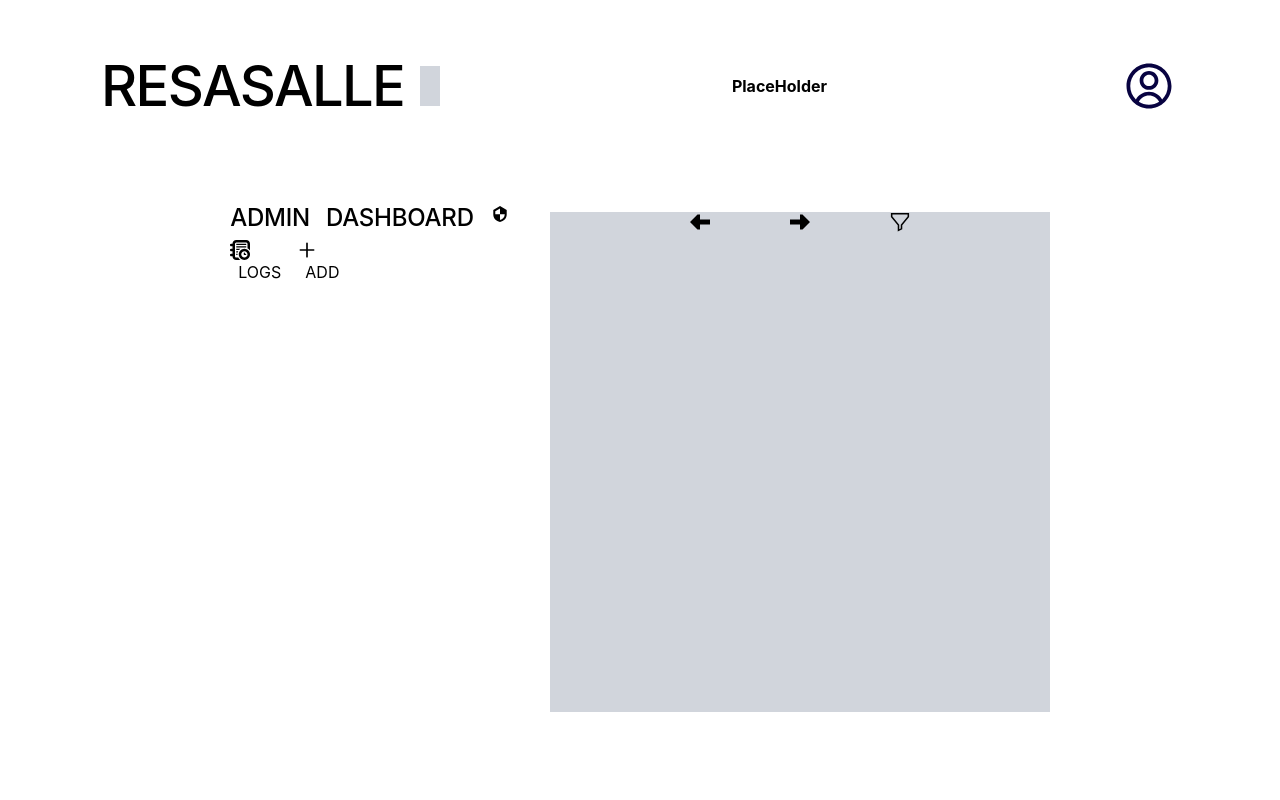
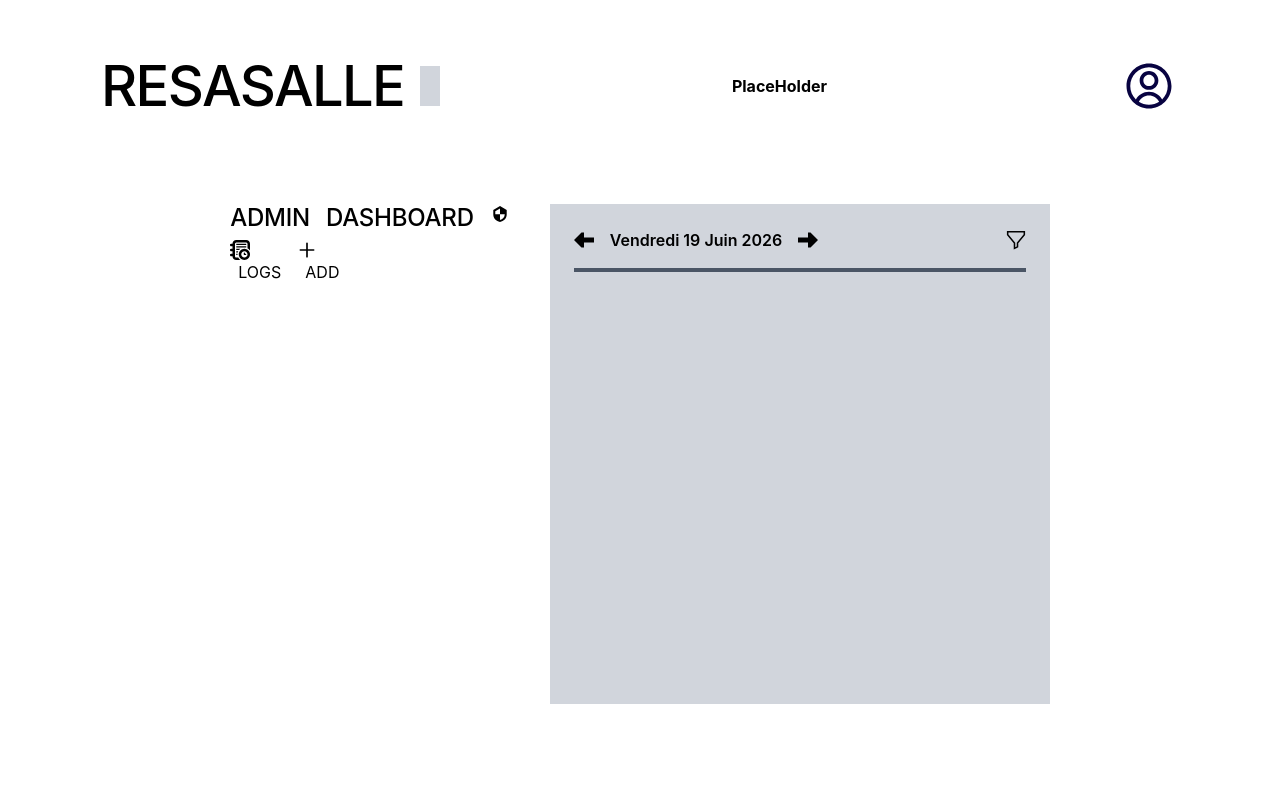
Before and after one commit to hugo-glt/RESASALLE, a Vue app in the folder frontend/: page /dashboard in a window 1280 px wide. Shown: the top 800 px of the page. Built offline with nearby package versions, Linux system fonts and the light colour scheme; what v-calendar would draw is missing.

Commit message:
feat(FeedBox): Date display on feed

```diff
--- a/frontend/src/layouts/FeedBox.vue
+++ b/frontend/src/layouts/FeedBox.vue
@@ -1,16 +1,34 @@
 <script setup lang="ts">
+import { ref, computed } from 'vue'
 const emit = defineEmits<{ (e: 'toggle-filter'): void }>()
+
+const currentDate = ref(new Date())
+
+const formattedDate = computed(() =>
+    currentDate.value.toLocaleDateString('fr-FR', {
+        weekday: 'long',
+        day: 'numeric',
+        month: 'long',
+        year: 'numeric',
+    })
+)
 </script>
 
 <template>
-    <section class="w-125 h-125 bg-gray-300 relative">
-        <div class="flex justify-center gap-20 mt-2">
+    <section class="w-125 h-125 bg-gray-300 relative p-6">
+    <div class="flex items-center justify-between">
+        <!-- Flèches à gauche -->
+        <div class="flex items-center gap-4">
             <img src="../assets/icons/arrow-left-svgrepo-com.svg" class="w-5 h-5" />
+            <span class="font-semibold capitalize">{{ formattedDate }}</span>
             <img src="../assets/icons/arrow-right-svgrepo-com.svg" class="w-5 h-5" />
-            <button @click="emit('toggle-filter')" class="cursor-pointer">
-                <img src="../assets/icons/funnel-sort-svgrepo-com.svg" class="w-5 h-5" />
-            </button>
         </div>
-    <!-- ... -->
-    </section>
+
+        <!-- Funnel à droite -->
+        <button @click="emit('toggle-filter')" class="cursor-pointer">
+            <img src="../assets/icons/funnel-sort-svgrepo-com.svg" class="w-5 h-5" />
+        </button>
+    </div>
+    <div class="h-1 bg-gray-600 mt-4 w-full"></div>
+</section>
 </template>
```
